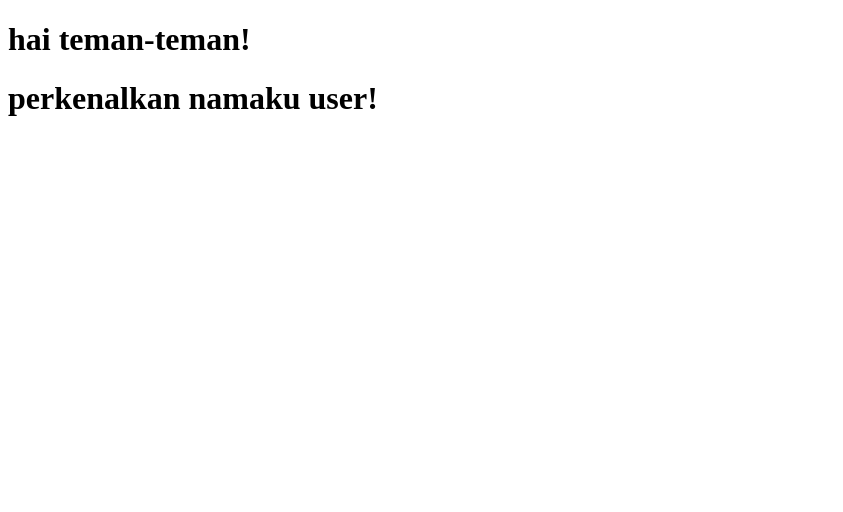
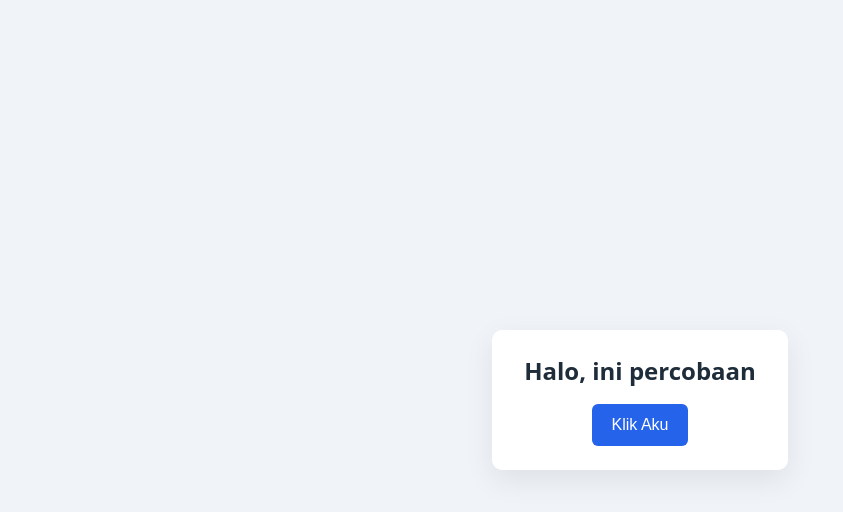
Before and after one commit to shyfa0911/latihan-git, a plain HTML site: page index.html in a window 1280 px wide. Shown: the whole page, without its empty margins (0-843 px from the left). Drawn offline with Linux system fonts and the light colour scheme.

Commit message:
second commit

```diff
--- a/index.html
+++ b/index.html
@@ -1,12 +1,15 @@
 <!DOCTYPE html>
-<html lang="en">
+<html lang="id">
 <head>
-    <meta charset="UTF-8">
-    <meta name="viewport" content="width=device-width, initial-scale=1.0">
-    <title>Document</title>
+  <meta charset="UTF-8" />
+  <meta name="viewport" content="width=device-width, initial-scale=1.0"/>
+  <title>Percobaan</title>
+  <link rel="stylesheet" href="style.css" />
 </head>
 <body>
-    <h1>hai teman-teman!</h1>
-    <h1>perkenalkan namaku user!</h1>
+  <div class="container">
+    <h1>Halo, ini percobaan</h1>
+    <button class="primary">Klik Aku</button>
+  </div>
 </body>
 </html>
--- /dev/null
+++ b/style.css
@@ -0,0 +1,38 @@
+body {
+  margin: 0;
+  font-family: system-ui,-apple-system,BlinkMacSystemFont,sans-serif;
+  background: #f0f4f8;
+  color: #1f2d3a;
+  display: flex;
+  align-items: center;
+  justify-content: center;
+  min-height: 100vh;
+}
+
+.container {
+  background: white;
+  padding: 1.5rem 2rem;
+  border-radius: 10px;
+  box-shadow: 0 10px 30px rgba(0,0,0,0.08);
+  text-align: center;
+  max-width: 400px;
+}
+
+h1 {
+  margin-top: 0;
+  font-size: 1.5rem;
+}
+
+button.primary {
+  background: #2563eb;
+  color: white;
+  border: none;
+  padding: 0.75rem 1.25rem;
+  border-radius: 6px;
+  cursor: pointer;
+  font-size: 1rem;
+}
+
+button.primary:hover {
+  filter: brightness(1.1);
+}
```
Also changed, not shown: index.css (deleted).
